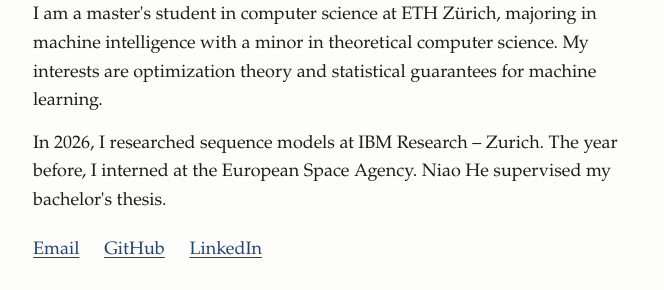
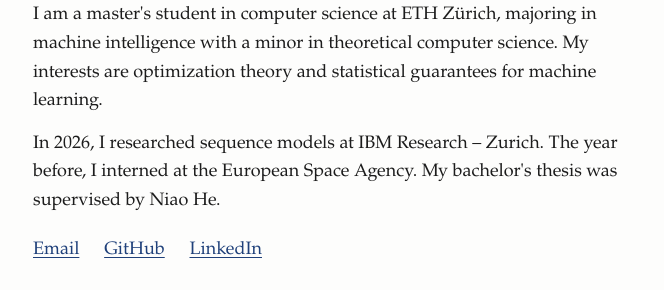
Before and after one commit to BenBullinger/BenBullinger.github.io, a plain HTML site: page index.html in a window 1280 px wide. Shown: the part 251-541 px from the top of the page, 157-821 px from the left. Drawn offline with Linux system fonts and the light colour scheme.

Commit message:
About: thesis sentence ends with the supervisor

```diff
--- a/index.html
+++ b/index.html
@@ -26,7 +26,7 @@
   <div class="about">
     <div>
       <p>I am a master's student in computer science at ETH Zürich, majoring in machine intelligence with a minor in theoretical computer science. My interests are optimization theory and statistical guarantees for machine learning.</p>
-      <p>In 2026, I researched sequence models at IBM Research – Zurich. The year before, I interned at the European Space Agency. Niao He supervised my bachelor's thesis.</p>
+      <p>In 2026, I researched sequence models at IBM Research – Zurich. The year before, I interned at the European Space Agency. My bachelor's thesis was supervised by Niao He.</p>
       <p class="links">
         <a href="mailto:ben.bullinger@inf.ethz.ch">Email</a>
         <a href="https://github.com/BenBullinger">GitHub</a>
```
